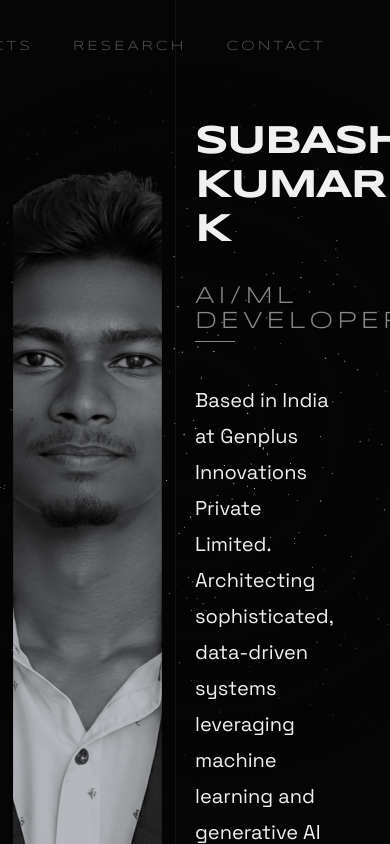
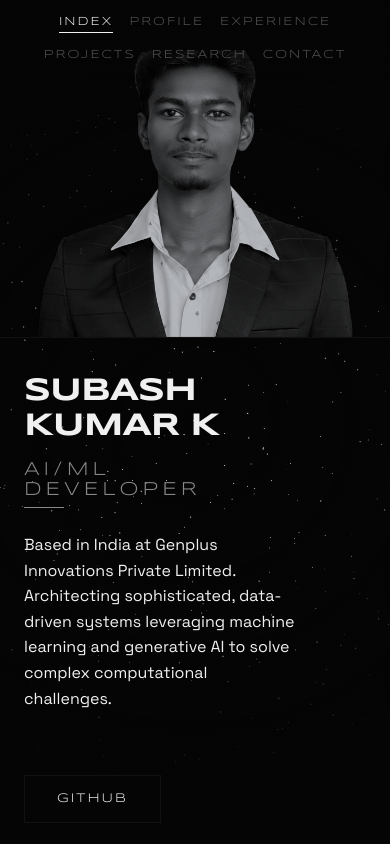
Before and after one commit to SubashSK777/Portfolio, a React (Vite) app: page / in a window 390 px wide. Built offline with nearby package versions, Linux system fonts and the light colour scheme.

Commit message:
style: make portfolio fully responsive on mobile

```diff
--- a/src/index.css
+++ b/src/index.css
@@ -379,3 +379,103 @@ p.body-text {
   box-shadow: 0 0 15px rgba(255, 255, 255, 0.3);
   transform: translate(-50%, -50%) scale(1.1);
 }
+
+/* --- Mobile Responsiveness --- */
+@media (max-width: 1024px) {
+  .app-container {
+    flex-direction: column;
+  }
+
+  .page-transition {
+    flex-direction: column;
+  }
+
+  /* Make sure the image section sits at the top and scales safely */
+  .media-section {
+    width: 100vw;
+    height: 40vh;
+    flex-shrink: 0;
+    border-right: none;
+    border-bottom: 1px solid var(--border-color);
+  }
+
+  /* The content section takes up the remaining view height */
+  .content-section {
+    width: 100vw;
+    height: 60vh;
+    flex-shrink: 0;
+  }
+
+  /* Let full-width pages take up 100vh */
+  .content-section.full-width {
+    width: 100vw;
+    height: 100vh;
+  }
+
+  /* Minimal spacing for split layout since nav overlays the image */
+  .content-top-spacing {
+    height: 20px;
+  }
+
+  /* For full width, we need top spacing so the nav doesn't overlap text */
+  .content-section.full-width .content-top-spacing {
+    height: 120px;
+  }
+
+  /* Adjust padding so mobile users have edge space */
+  .content-inner,
+  .content-section.full-width .content-inner {
+    padding: 1rem 1.5rem 4rem 1.5rem;
+  }
+
+  /* Navigation becomes centered header */
+  .nav-container {
+    padding: 1rem 1.25rem;
+    background: linear-gradient(to bottom, rgba(5,5,5,0.9), transparent);
+    width: 100%;
+    justify-content: center;
+  }
+
+  .nav-links {
+    gap: 1rem;
+    flex-wrap: wrap;
+    justify-content: center;
+  }
+
+  .nav-item {
+    font-size: 0.75rem;
+    letter-spacing: 2px;
+  }
+
+  /* Scale down massive titles */
+  h1.display-title {
+    font-size: clamp(2rem, 8vw, 3rem);
+    margin-bottom: 1rem;
+    letter-spacing: -1px;
+  }
+
+  h2.section-title {
+    font-size: 1.2rem;
+    margin-bottom: 2rem;
+  }
+
+  p.body-text {
+    font-size: 1rem;
+    line-height: 1.6;
+  }
+
+  .minimal-card {
+    padding: 1.5rem 0;
+  }
+}
+
+/* --- Touch Devices Fixes --- */
+@media (hover: none) and (pointer: coarse) {
+  * {
+    cursor: auto !important;
+  }
+  .custom-cursor-dot,
+  .custom-cursor-ring {
+    display: none !important;
+  }
+}
```
